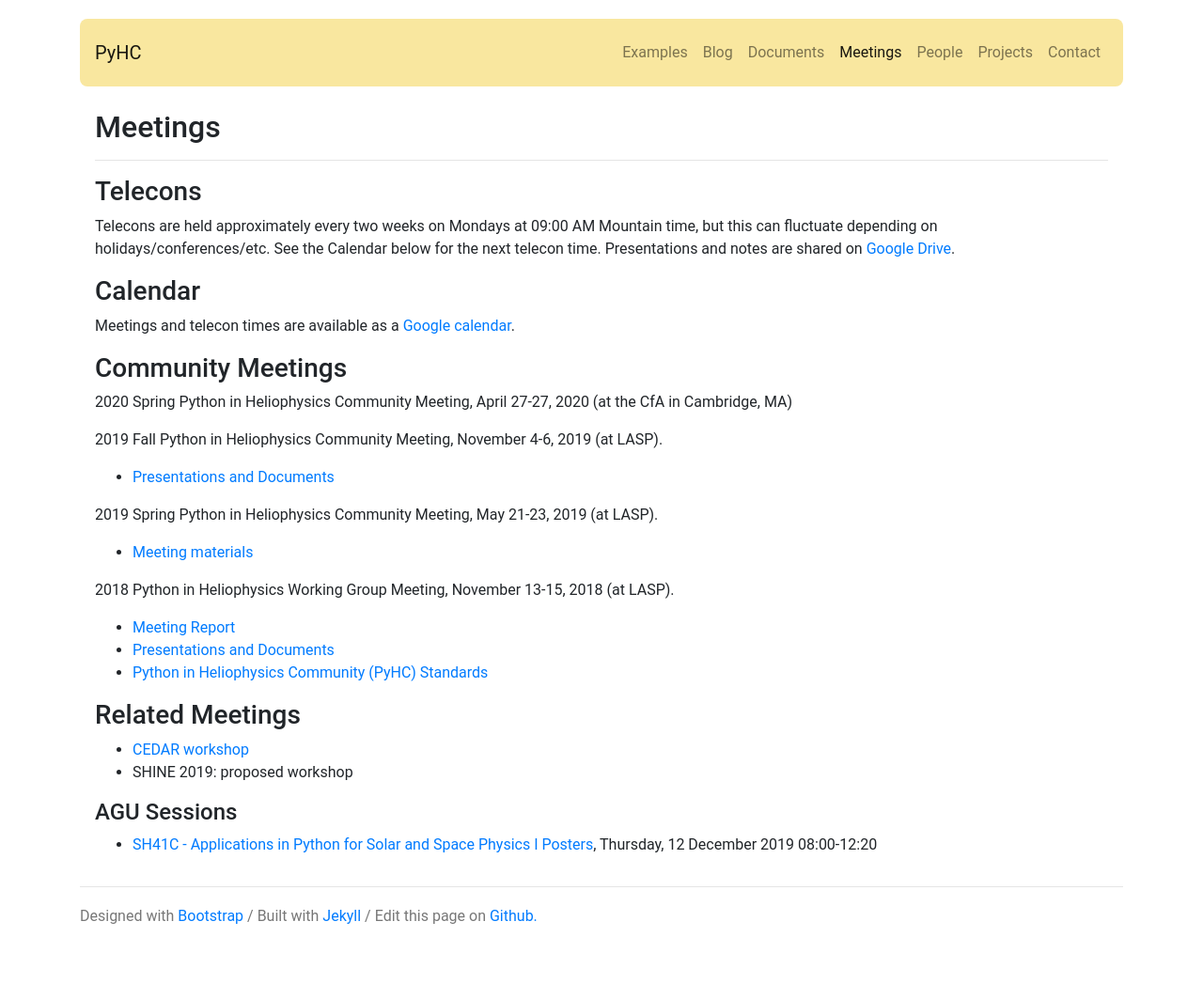
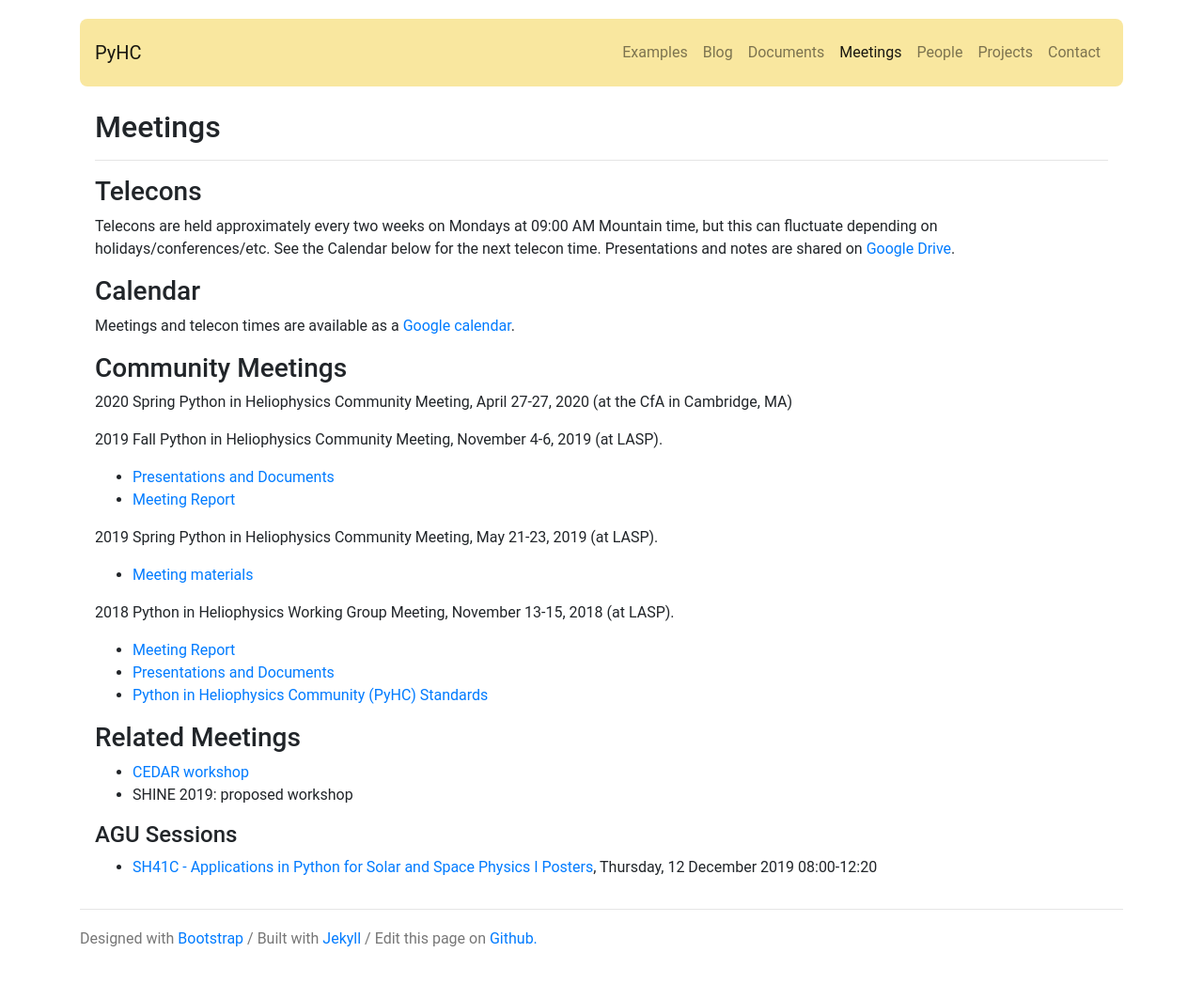
Before and after one commit to heliophysicsPy/heliophysicsPy.github.io, a Jekyll site: the page built from _pages/meetings.md, in a window 1280 px wide. Shown: the whole page at 94% size. Built offline with Jekyll 4.4.1, drawn with Linux system fonts in a browser that asks for light colours; nearby versions of some CDN libraries; before the commit the page ends 1023 px from its top, so only the background shows below that.

Commit message:
adding in meeting report for Fall 2019 meeting

```diff
--- a/_pages/meetings.md
+++ b/_pages/meetings.md
@@ -17,6 +17,7 @@
 
 2019 Fall Python in Heliophysics Community Meeting, November 4-6, 2019 (at LASP).
 * [Presentations and Documents](https://drive.google.com/drive/u/0/folders/1lSM0DwLuKli1Rv9eKYe0vBVB_V8_9wKB)
+* [Meeting Report](https://docs.google.com/document/d/187QNQuN_OWmM9jS9lZGjSQpUIIiCaCDtBHiw4DAqSmY/edit#heading=h.wk29adekc64s)
 
 2019 Spring Python in Heliophysics Community Meeting, May 21-23, 2019 (at LASP).
 * [Meeting materials](https://drive.google.com/drive/u/0/folders/171Ba3Mq3MIaEXoc9X91gZhaXHVjoJde2)
```
